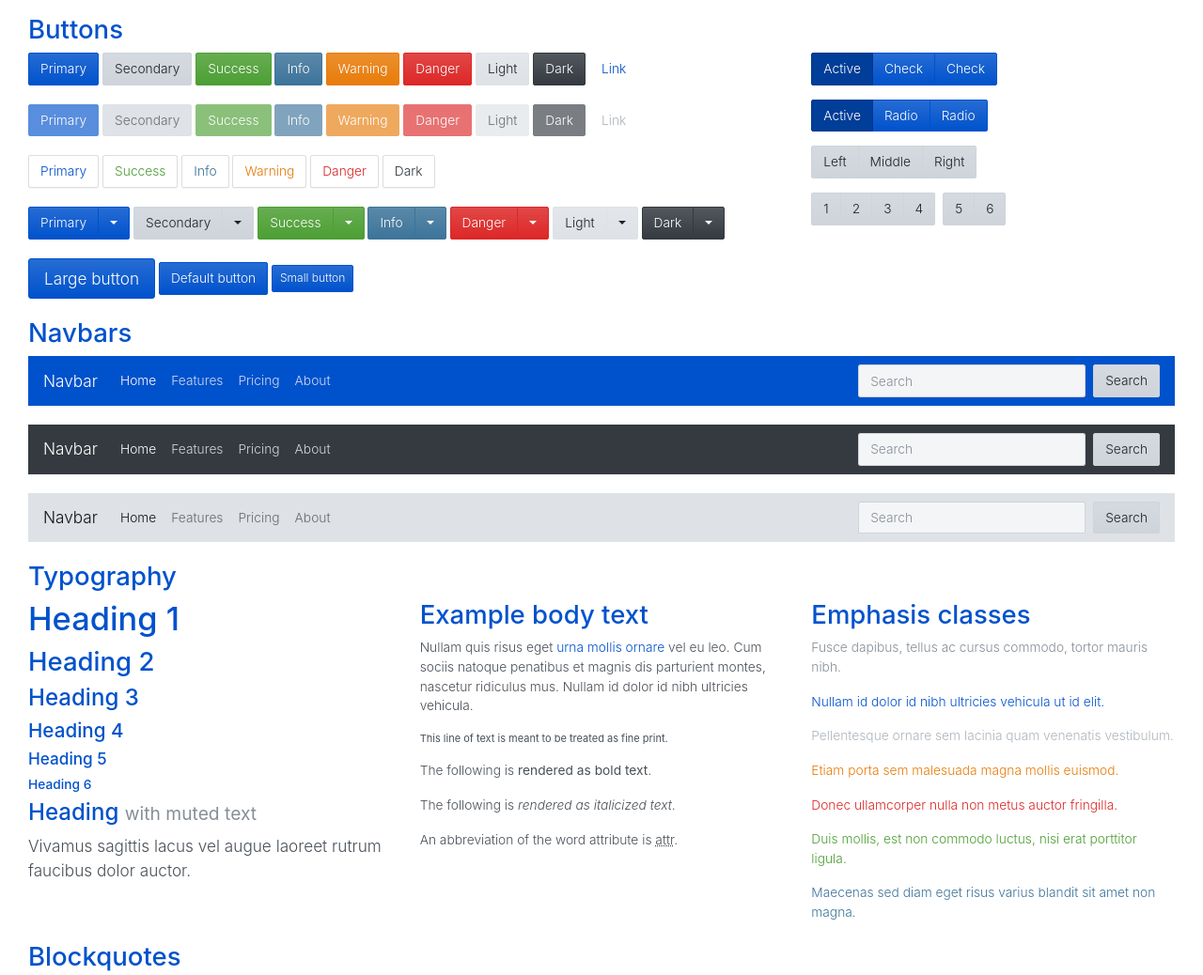
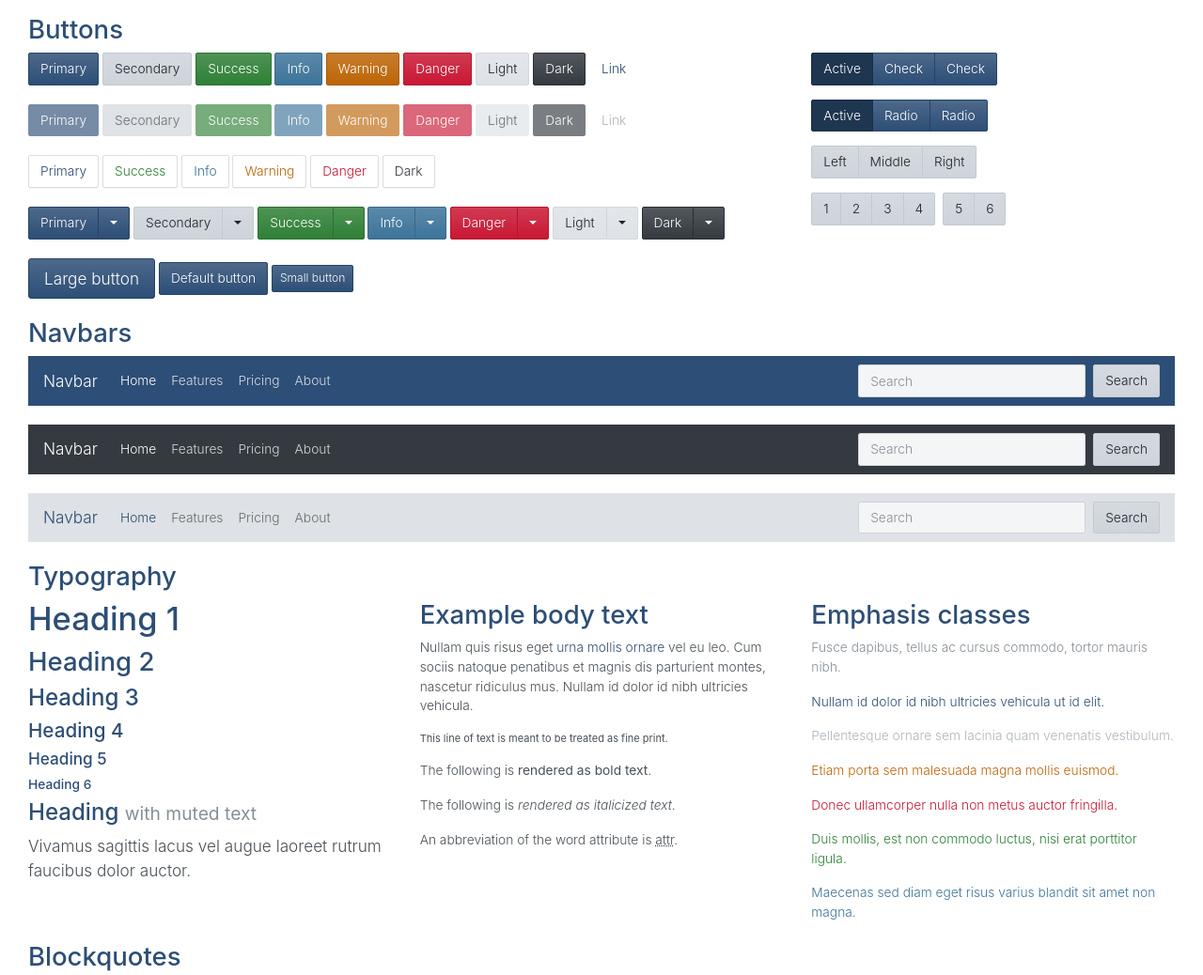
Before and after one commit to lenconda/cayenne-ui, a website: page index.html in a window 1280 px wide. Shown: the top 1038 px of the page at 94% size. Drawn offline with nearby package versions, Linux system fonts and the light colour scheme.

Commit message:
fix: optimize primary color and fix some bugs

```diff
--- a/scss/_styles.scss
+++ b/scss/_styles.scss
@@ -32,6 +32,16 @@ $text-shadow: 0 1px 0 rgba(0, 0, 0, 0.05) !default;
   &.btn-outline-secondary {
     border-color: $gray-200;
     color: $gray-200;
+  }
+
+  &-group > .btn {
+    cursor: pointer;
+  }
+}
+
+@each $color, $value in $theme-colors {
+  .btn-#{$color} {
+    border-color: darken($value, 4);
   }
 }
 
--- a/scss/_variables.scss
+++ b/scss/_variables.scss
@@ -9,14 +9,14 @@ $gray-700: #495057;
 $gray-800: #343a40;
 $gray-900: #212529;
 $black: #000;
-$blue: #0052cc;
+$blue: #2d4e76;
 $indigo: #6610f2;
 $purple: #6f42c1;
 $pink: #e83e8c;
-$red: #dd2727;
+$red: #c91734;
 $orange: #fd7e14;
-$yellow: #e87c09;
-$green: #4c9f34;
+$dark-yellow: #bd6507;
+$green: #2f8036;
 $cyan: #3d749a;
 $enable-shadows: false;
 $enable-transitions: false;
@@ -28,13 +28,13 @@ $btn-transition: null;
 $input-transition: null;
 $modal-transition: null;
 $success: $green;
-$warning: $yellow;
 $danger: $red;
 $light: $gray-300;
 $dark: $gray-800;
 $body-color: $gray-700;
 $primary: $blue;
 $secondary: $gray-400;
+$warning: $dark-yellow;
 $border-radius: 2px;
 $border-radius-lg: 3px;
 $border-radius-sm: 2px;
@@ -49,6 +49,8 @@ $dropdown-link-color: $body-color;
 $dropdown-link-hover-color: $gray-800;
 $dropdown-link-hover-bg: #f0f0f0;
 $navbar-dark-hover-color: $white;
+$navbar-light-active-color: $primary;
+$navbar-light-hover-color: $primary;
 $dropdown-bg: #fafafa;
 $headings-color: $primary;
 $pagination-color: $gray-800;
```
Also changed, not shown: css/cayenne.css, css/cayenne.min.css, screenshot.jpg.
